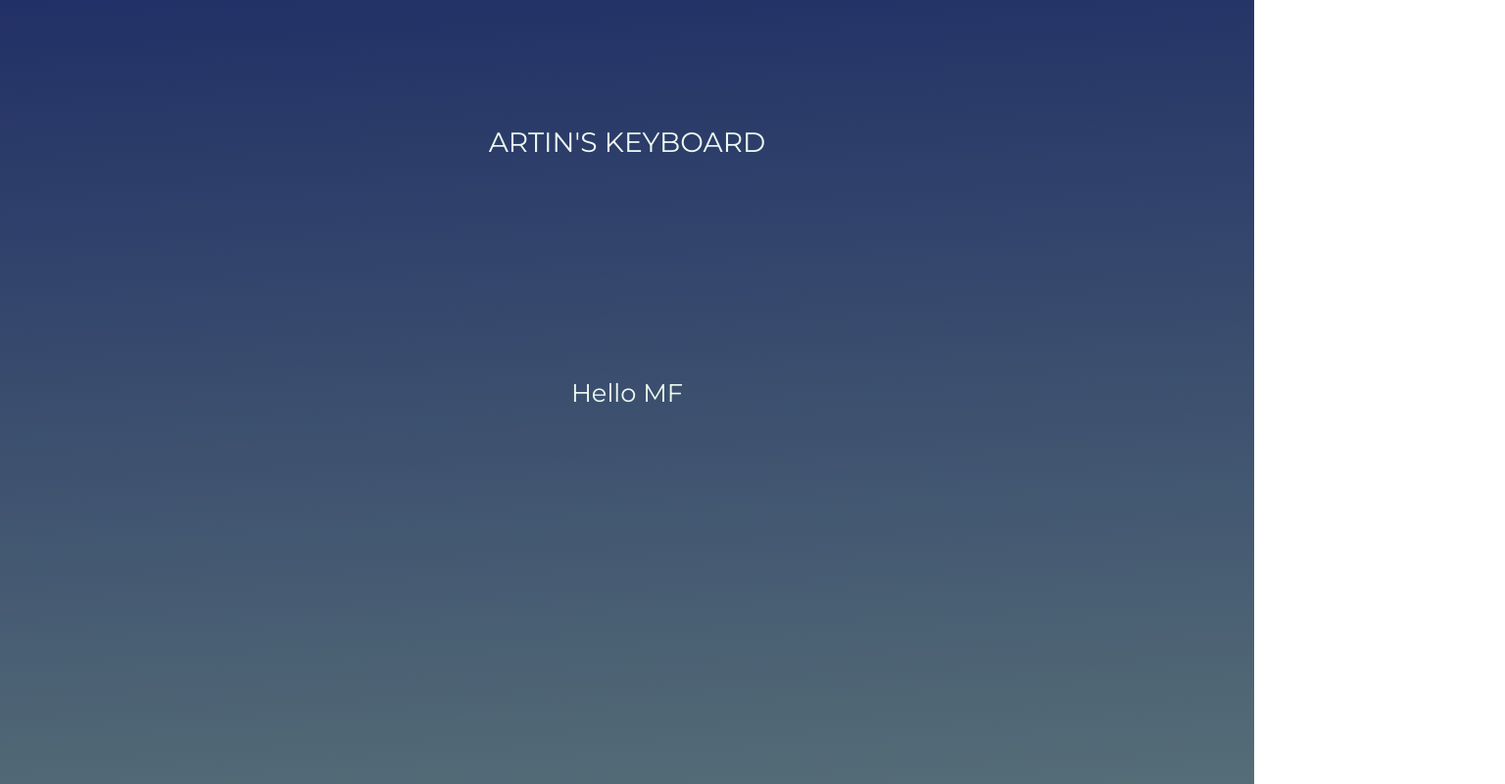
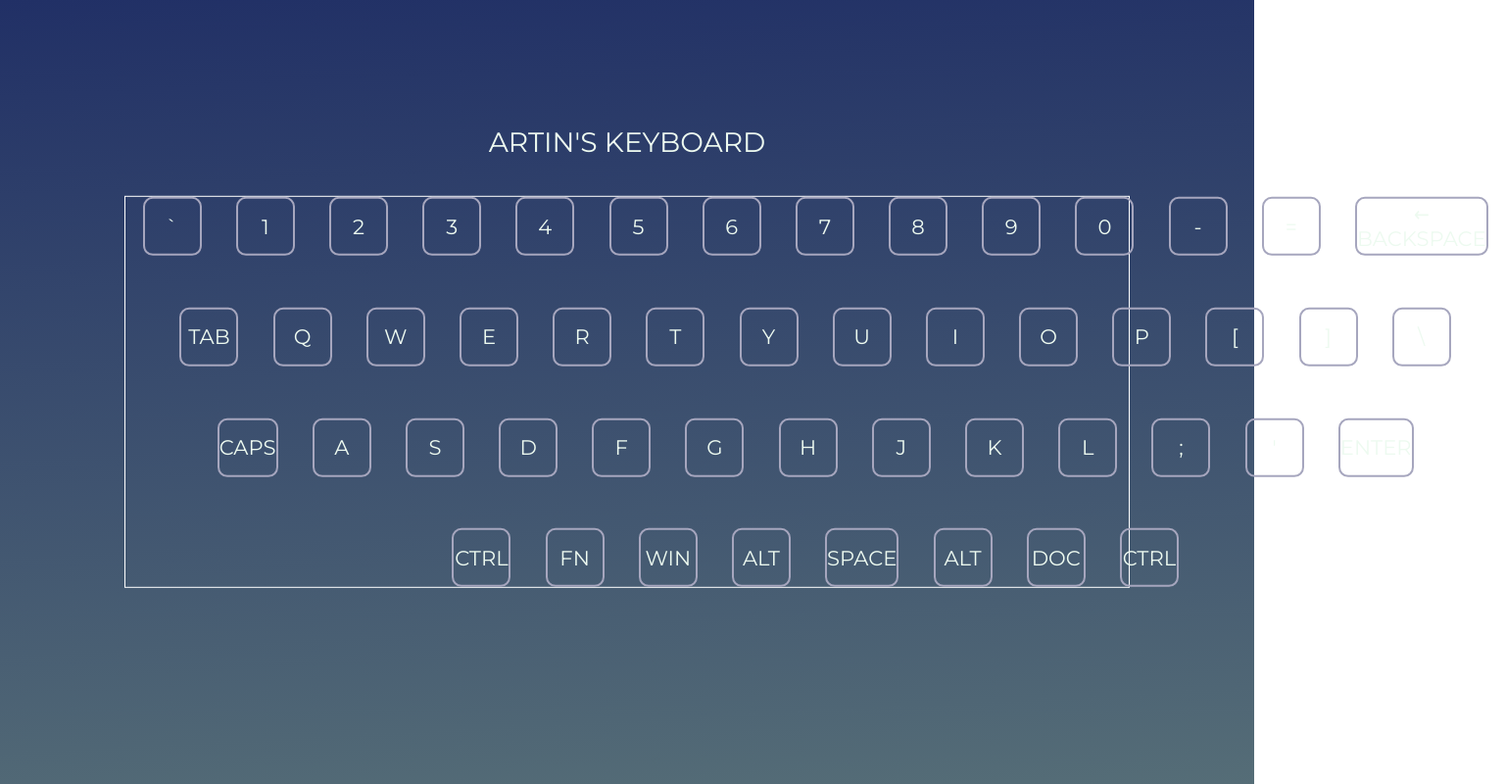
Before and after one commit to artinZareie/HTML_Homework, a plain HTML site: page index.html in a window 1280 px wide. Shown: the whole page at 98% size, 1536 px wide, since content can reach past the window. Drawn offline with Linux system fonts and the light colour scheme.

Commit message:
Create a scaffold for keyboard

```diff
--- a/index.html
+++ b/index.html
@@ -13,7 +13,65 @@
     <main>
         <h1 class="title">Artin's Keyboard</h1>
         <div class="container">
-            <p>Hello MF</p>
+
+            <div class="flex">
+                <button class="key normal">`</button>
+                <button class="key normal">1</button>
+                <button class="key normal">2</button>
+                <button class="key normal">3</button>
+                <button class="key normal">4</button>
+                <button class="key normal">5</button>
+                <button class="key normal">6</button>
+                <button class="key normal">7</button>
+                <button class="key normal">8</button>
+                <button class="key normal">9</button>
+                <button class="key normal">0</button>
+                <button class="key normal">-</button>
+                <button class="key normal">=</button>
+                <button class="key wide">← Backspace</button>
+            </div>
+            <div class="flex">
+                <button class="key wide">Tab</button>
+                <button class="key normal">Q</button>
+                <button class="key normal">W</button>
+                <button class="key normal">E</button>
+                <button class="key normal">R</button>
+                <button class="key normal">T</button>
+                <button class="key normal">Y</button>
+                <button class="key normal">U</button>
+                <button class="key normal">I</button>
+                <button class="key normal">O</button>
+                <button class="key normal">P</button>
+                <button class="key normal">[</button>
+                <button class="key normal">]</button>
+                <button class="key normal">\</button>
+            </div>
+            <div class="flex">
+                <button class="key wide">Caps</button>
+                <button class="key normal">A</button>
+                <button class="key normal">S</button>
+                <button class="key normal">D</button>
+                <button class="key normal">F</button>
+                <button class="key normal">G</button>
+                <button class="key normal">H</button>
+                <button class="key normal">J</button>
+                <button class="key normal">K</button>
+                <button class="key normal">L</button>
+                <button class="key normal">;</button>
+                <button class="key normal">'</button>
+                <button class="key dwide">Enter</button>
+            </div>
+            <div class="flex">
+                <button class="key wide">Ctrl</button>
+                <button class="key normal">Fn</button>
+                <button class="key normal">Win</button>
+                <button class="key normal">Alt</button>
+                <button class="key divisor">Space</button>
+                <button class="key normal">Alt</button>
+                <button class="key normal">Doc</button>
+                <button class="key normal">Ctrl</button>
+            </div>
+
         </div>
 
     </main>
--- a/style.css
+++ b/style.css
@@ -42,4 +42,22 @@ main {
     display: grid;
     column-gap: 2rem;
     row-gap: 3rem;
+    width: 80%;
+    border: 1px white solid;
 }
+
+.flex {
+    display: flex;
+    margin: auto;
+}
+
+.key {
+    border: 2px solid rgb(166, 166, 190);
+    text-transform: uppercase;
+    min-width: 60px;
+    min-height: 60px;
+    border-radius: 10px;
+    background: none;
+    margin: 0 1rem;
+    font-size: 1.2rem;
+}
```
